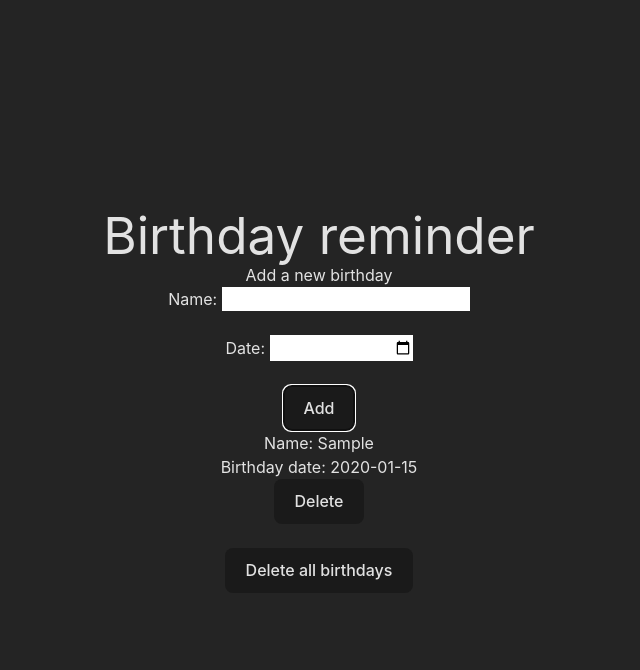
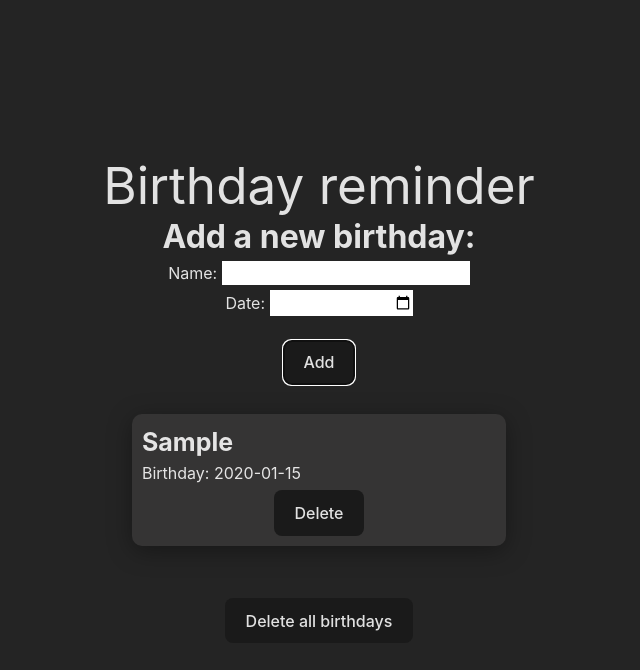
Before and after one commit to Ricaidito/birthday-reminder, a React (Vite) app: page / in a window 1280 px wide. Both pictures are taken after typing "Sample", "2020-01-15" into the empty fields and a click on the button "Add". Shown: the top 670 px of the page, without its empty margins (321-961 px from the left). Built offline with nearby package versions, Linux system fonts and the light colour scheme.

Commit message:
Added some styling and fixed Add button

```diff
--- a/src/components/add-birthday/AddBirthday.tsx
+++ b/src/components/add-birthday/AddBirthday.tsx
@@ -1,6 +1,7 @@
 import { useRef } from "react";
 import { v4 as uuidv4 } from "uuid";
 import Birthday from "../../models/Birthday";
+import "./styles.css"
 
 interface AddBirthdayProps {
   saveBirthday: (newBirthday: Birthday) => void;
@@ -30,19 +31,18 @@ const AddBirthday = ({ saveBirthday }: AddBirthdayProps) => {
 
   return (
     <div>
-      <h2>Add a new birthday</h2>
+      <h2 className="form-bold">Add a new birthday:</h2>
       <form onSubmit={handleSubmit}>
-        <div>
+        <div className="form-name">
           <label htmlFor="personName">Name: </label>
           <input type="text" id="personName" required ref={personNameRef} />
         </div>
-        <br />
         <div>
           <label htmlFor="date">Date: </label>
           <input type="date" id="date" required ref={dateRef} />
         </div>
         <br />
-        <button type="submit">Add</button>
+        <button>Add</button>
       </form>
     </div>
   );
--- /dev/null
+++ b/src/components/add-birthday/styles.css
@@ -0,0 +1,8 @@
+.form-bold {
+    font-size: 2rem;
+    font-weight: bolder;
+}
+
+.form-name {
+    padding-bottom: 5px;
+}
--- a/src/components/birthday-list/BirthdayList.tsx
+++ b/src/components/birthday-list/BirthdayList.tsx
@@ -1,4 +1,5 @@
 import Birthday from "../../models/Birthday";
+import "./styles.css"
 
 interface BirthdayListProps {
   birthdays: Birthday[];
@@ -6,15 +7,21 @@ interface BirthdayListProps {
 }
 
 const BirthdayList = ({ birthdays, deleteBirthdaybyId }: BirthdayListProps) => {
-  if (birthdays.length === 0) return <p>No birthdays to display.</p>;
+  if (birthdays.length === 0) {
+    return (
+      <p className="bd-empty">
+        Nothing to see here. Try to add a birthday!
+      </p>
+    );
+  }
 
   return (
     <div>
       {birthdays.map(birthday => (
-        <div key={birthday.id}>
-          <p>Name: {birthday.personName}</p>
-          <p>Birthday date: {birthday.date}</p>
-          <button onClick={() => deleteBirthdaybyId(birthday.id)}>
+        <div key={birthday.id} className="bd-card">
+          <p className="bd-para bd-name">{birthday.personName}</p>
+          <p className="bd-para margin">Birthday: {birthday.date}</p>
+          <button className="bd-btn" onClick={() => deleteBirthdaybyId(birthday.id)}>
             Delete
           </button>
         </div>
--- /dev/null
+++ b/src/components/birthday-list/styles.css
@@ -0,0 +1,47 @@
+.bd-card {
+    background-color: rgb(53, 52, 52);
+
+    border-radius: 10px;
+
+    padding: 10px;
+    margin: 1.8rem;
+
+    box-shadow: rgba(0, 0, 0, 0.35) 0px 5px 25px;
+
+    transition: 0.5s;
+}
+
+.bd-card:hover {
+    box-shadow: rgba(0, 0, 0, 0.35) 0px 5px 15px;
+
+    transform: scale(1.05);
+}
+
+.bd-para {
+    text-align: left;
+
+    margin: 0px;
+}
+
+.bd-name {
+    font-size: 25px;
+    font-weight: bold;
+}
+
+.bd-empty {
+    padding-top: 20px;
+
+    font-weight: bolder;
+}
+
+.margin {
+    margin-bottom: 5px;
+}
+
+.bd-btn {
+    transition: 0.25s;
+}
+
+.bd-btn:hover {
+    background-color: #c73c3c;
+}
```
